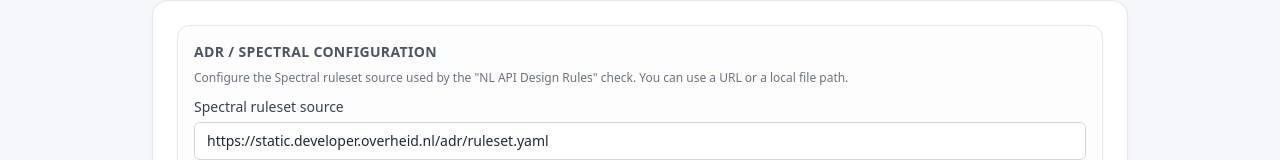
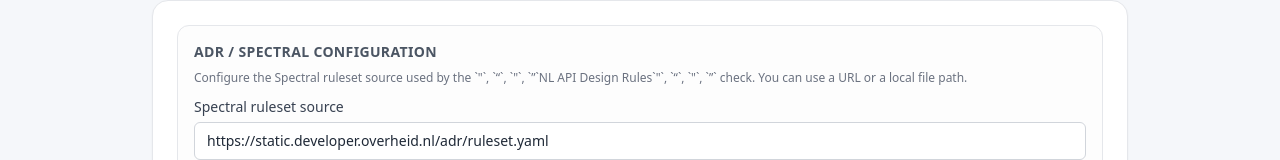
Before and after one commit to Hugo-ter-Doest/CommonGroundChecker, a Next.js app: page /admin in a window 1280 px wide. Shown: the part 486-646 px from the top of the page. Built offline with nearby package versions, Linux system fonts and the light colour scheme; no server answers; the database is empty.

Commit message:
Lint error

```diff
--- a/src/components/AdminWeightsForm.tsx
+++ b/src/components/AdminWeightsForm.tsx
@@ -299,7 +299,7 @@ export default function AdminWeightsForm({
           ADR / Spectral configuration
         </h4>
         <p className="text-xs text-gray-500">
-          Configure the Spectral ruleset source used by the "NL API Design Rules" check. You can use a URL or a local file path.
+          Configure the Spectral ruleset source used by the `&quot;`, `&ldquo;`, `&#34;`, `&rdquo;`NL API Design Rules`&quot;`, `&ldquo;`, `&#34;`, `&rdquo;` check. You can use a URL or a local file path.
         </p>
         <div className="space-y-1">
           <label htmlFor="spectral-ruleset-source" className="text-sm font-medium text-gray-700">
```
